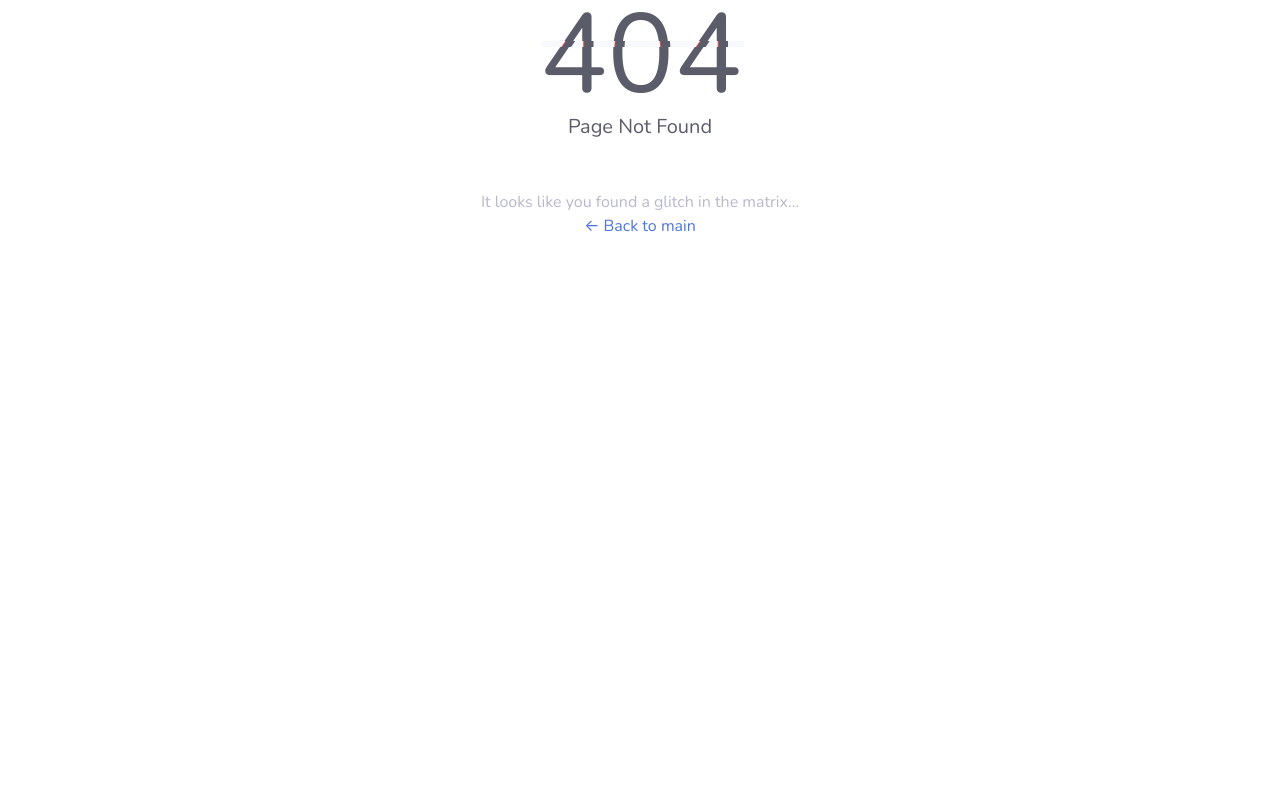
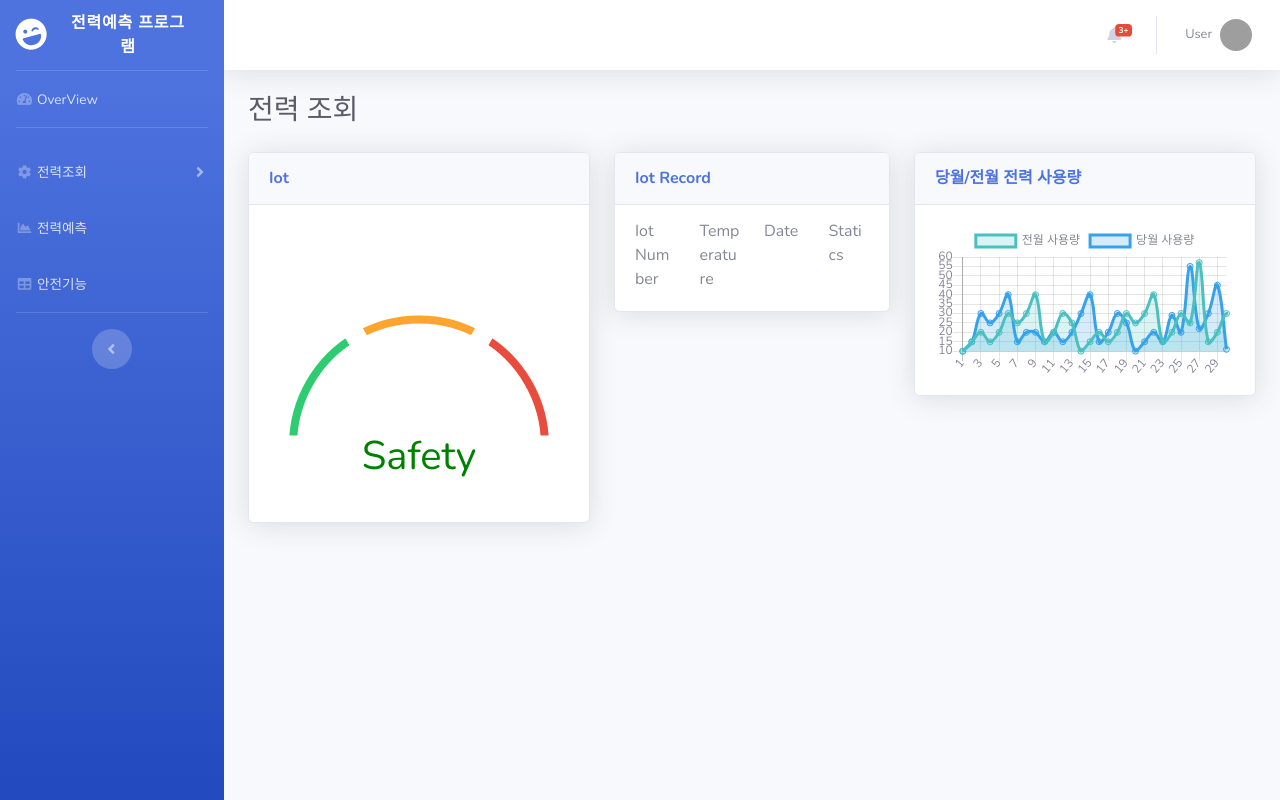
Before and after one commit to TeamJCIM/TeamJCIM_Frontend, a React (Create React App) app: page /safety in a window 1280 px wide. Before the commit this address had no page. Built offline with nearby package versions, Linux system fonts and the light colour scheme; grey boxes are pictures that could not be loaded.

Commit message:
modfiy dashboard, IOT

```diff
--- /dev/null
+++ b/src/components/Cards/IotRecord/index.js
@@ -0,0 +1,52 @@
+import React, { Component } from 'react';
+
+import CardBasic from '../Basic';
+
+class IotRecord extends Component {
+    constructor(props) {
+        super(props);
+        this.state = {
+            value: this.props.value,
+            title: this.props.title,
+            icon: 'fas fa-calendar fa-2x text-gray-300',
+            color: 'primary',
+            cardClass: '',
+            titleClass: '',
+        };
+    }
+
+    componentDidMount() {
+
+        this.setState({ cardClass: `card border-left-${this.props.color} shadow h-60 py-4` })
+        this.setState({ icon: `fas fa-${this.props.icon} fa-2x text-${this.props.color}` })
+        this.setState({ titleClass: `text-xs font-weight-bold text-${this.props.color} text-uppercase mb-1` })
+    }
+
+    render() {
+        return (
+            <CardBasic  title="Iot Record">
+                <div className='row'>
+                    <div className='col-3 card-subtitle'>
+                        Iot Number
+                    </div>
+
+                    <div className='col-3 card-subtitle'>
+                        Temperature
+                    </div>
+
+                    <div className='col-3 card-subtitle'>
+                        Date
+                    </div>
+
+                    <div className='col-3 card-subtitle'>
+                        Statics
+                    </div>
+
+                </div>
+
+            </CardBasic>
+        );
+    }
+}
+
+export default IotRecord;
--- a/src/pages/Dashboard/index.js
+++ b/src/pages/Dashboard/index.js
@@ -25,28 +25,28 @@ class Dashboard extends Component {
               <div className="container-fluid">
                 <PageHeading title="Dashboard" />
                 <div className="row">
-                  <Link className='ol-xl-3 col-md-3 mb-4' to='/TodayUsage'>
+                  <Link className='col-xl-3 col-md-3 mb-4' to='/TodayUsage'>
                     <CardInfo title="전력 조회(요금액)"
                       icon="bolt"
                       color="info"
                       value="100kw" />
                   </Link>
 
-                  <Link className='ol-xl-3 col-md-3 mb-4' to='/MonthUsage'>
+                  <Link className='col-xl-3 col-md-3 mb-4' to='/MonthUsage'>
                     <CardInfo title="전력 예측"
                       icon="chart-bar"
                       color="warning"
                       value="초과 예상" />
                   </Link>
 
-                  <Link className='ol-xl-3 col-md-3 mb-4' to='/YearUsage'>
+                  <Link className='col-xl-3 col-md-3 mb-4' to='/YearUsage'>
                     <CardInfo title="안전 지수"
                       icon="exclamation-circle"
                       color="danger"
                       value="위 험" />
                   </Link>
 
-                  <Link className='ol-xl-3 col-md-3 mb-4' to='TodayUsage'>
+                  <Link className='col-xl-3 col-md-3 mb-4' to='/Safety'>
                     <CardInfo title="IOT"
                       icon="mobile-alt"
                       color="info"
--- a/src/pages/Safety/index.js
+++ b/src/pages/Safety/index.js
@@ -0,0 +1,70 @@
+import React, { Component } from 'react';
+
+import Sidebar from '../../components/Navigation/Sidebar';
+import Topbar from '../../components/Navigation/Topbar';
+import PageHeading from '../../components/PageHeading';
+
+
+import ChartDonut from '../../components/Charts/Donut';
+import IotRecord from '../../components/Cards/IotRecord';
+import ChartMonth from '../../components/Charts/Month';
+
+
+
+class Safety extends Component {
+    render() {
+        return (
+            <div>
+                {/* <!-- Page Wrapper --> */}
+                <div id="wrapper" >
+
+                    {/* <!-- Sidebar --> */}
+                    < Sidebar />
+                    {/* <!-- End of Sidebar --> */}
+
+                    {/* <!-- Content Wrapper --> */}
+                    <div id="content-wrapper" className="d-flex flex-column">
+
+                        {/* <!-- Main Content --> */}
+                        <div id="content">
+
+                            {/* <!-- Topbar --> */}
+                            <Topbar />
+                            {/* <!-- End of Topbar --> */}
+
+                            {/* <!-- Begin Page Content --> */}
+                            <div className="container-fluid">
+
+                                {/* <!-- Page Heading --> */}
+
+                                <PageHeading title="전력 조회" />
+
+                                {/* <!-- Content Row --> */}
+
+                                <div className="row">
+                                    <div className="col-xl">
+                                        <ChartDonut />
+                                    </div>
+
+                                    <div className="col-xl">
+                                        <IotRecord />
+                                    </div>
+
+                                    <div className="col-xl">
+                                        <ChartMonth />
+                                    </div>
+                                </div>
+
+                            </div>
+                            {/* <!-- /.container-fluid --> */}
+                        </div>
+                    </div>
+                </div>
+            </div>
+
+        )
+    }
+}
+
+
+export default Safety;
--- a/src/routes.js
+++ b/src/routes.js
@@ -11,6 +11,7 @@ import ResetPassword from './pages/ResetPassword';
 import TodayUsage from './pages/TodayUsage';
 import MonthUsage from './pages/MonthUsage';
 import YearUsage from './pages/YearUsage';
+import Safety from './pages/Safety';
 
 const Routes = () => (
     <BrowserRouter>
@@ -23,6 +24,7 @@ const Routes = () => (
             <Route path="/todayusage" component={TodayUsage} />
             <Route path="/monthusage" component={MonthUsage} />
             <Route path="/yearusage" component={YearUsage} />
+            <Route path="/safety" component={Safety} />
             <Route path="*" component={NotFound} />
         </Switch>
     </BrowserRouter>
```
Also changed, not shown: src/assets/css/sb-admin-2.css.
